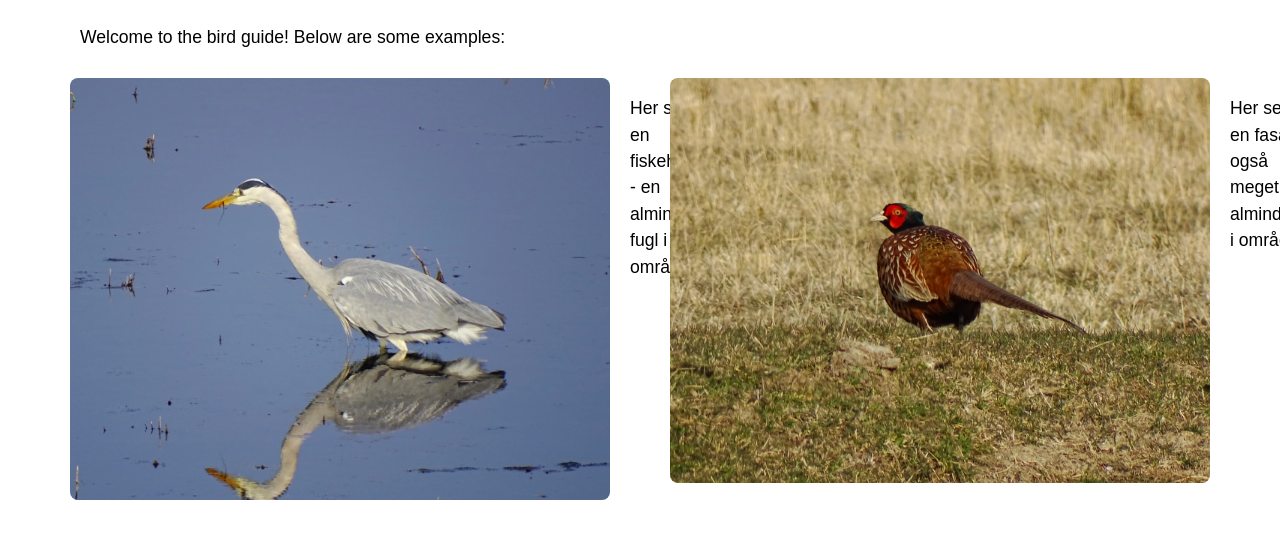
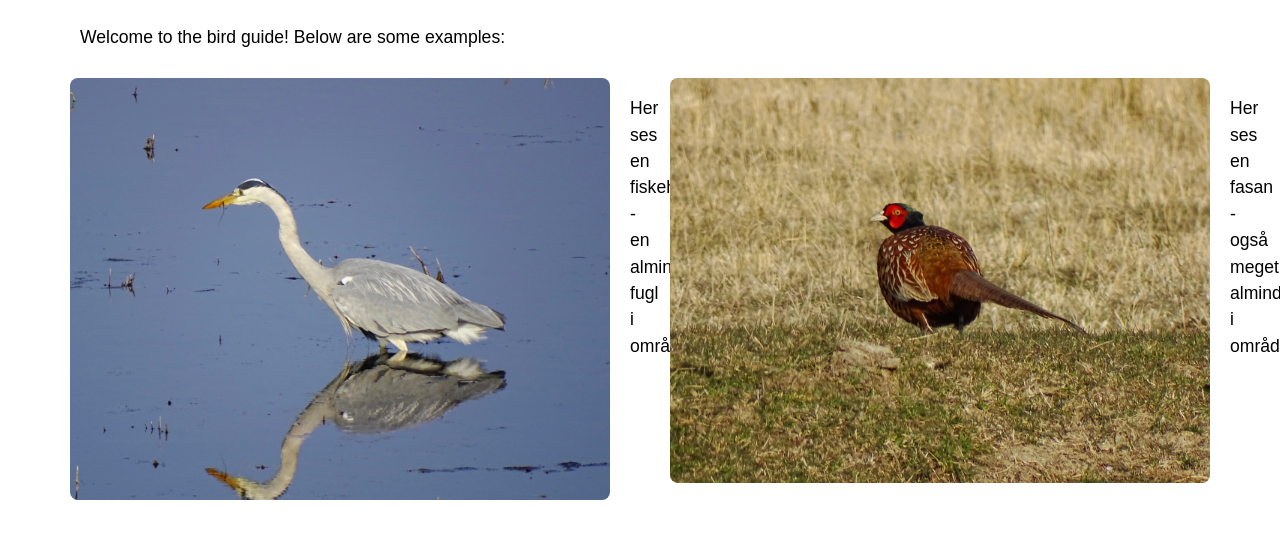
Before and after one commit to hansgorm/Borreby, a plain HTML site: page index.html in a window 1280 px wide. Shown: the part 75-614 px from the top of the page. Drawn offline with Linux system fonts and the light colour scheme.

Commit message:
Update index.html

```diff
--- a/index.html
+++ b/index.html
@@ -65,28 +65,30 @@
                 gap: 40px;
             }
 
-            /* Bird entry as side-by-side on large screens */
+            /* Bird entry side-by-side */
             .bird-entry {
                 display: flex;
                 flex-direction: row;
                 align-items: flex-start;
                 gap: 20px;
-                transition: transform 0.3s, box-shadow 0.3s;
                 padding: 10px;
                 border-radius: 8px;
+                transition: transform 0.3s, box-shadow 0.3s;
+                min-width: 0; /* allow text to shrink inside flex container */
             }
 
             .bird-entry img {
-                flex: 1 1 250px;
+                flex: 0 0 250px; /* fixed width for images */
                 max-width: 100%;
                 height: auto;
                 border-radius: 8px;
             }
 
             .bird-entry p {
-                flex: 2 1 350px;
+                flex: 1 1 auto; /* text fills remaining space */
+                min-width: 0; /* crucial to prevent overflow/overlap */
+                text-align: left;
                 padding: 0;
-                text-align: left;
             }
 
             /* Hover effect */
```
